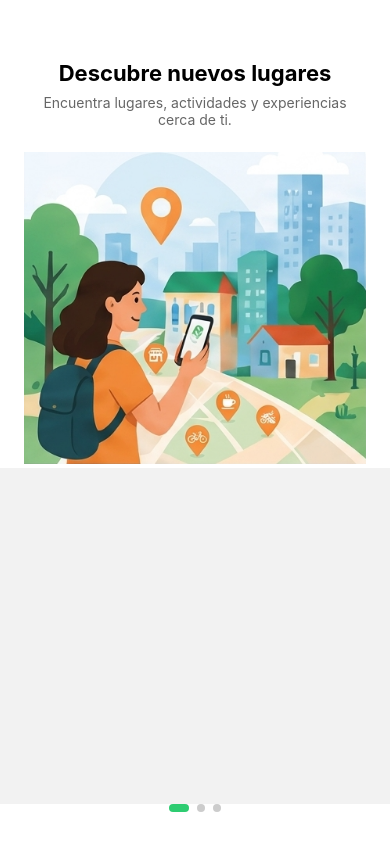
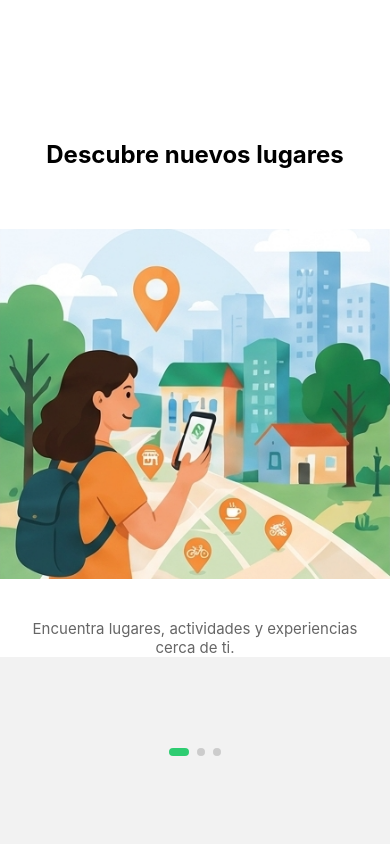
Before and after one commit to MiloDS/Proyect_PlanIT, a React Native app: screen /Intro in a window 390 px wide. Built offline with nearby package versions, Linux system fonts and the light colour scheme.

Commit message:
fix(intro): correct spacing between image, text, and dots

```diff
--- a/src/screens/IntroScreen.tsx
+++ b/src/screens/IntroScreen.tsx
@@ -1,5 +1,15 @@
 import { useRef, useState } from 'react';
-import { StyleSheet, View, Text, Image, Pressable, FlatList, Dimensions, NativeSyntheticEvent, NativeScrollEvent} from 'react-native';
+import {
+  StyleSheet,
+  View,
+  Text,
+  Image,
+  Pressable,
+  FlatList,
+  Dimensions,
+  NativeSyntheticEvent,
+  NativeScrollEvent,
+} from 'react-native';
 import { useSafeAreaInsets } from 'react-native-safe-area-context';
 import { AppStackParamList } from '../types/navigation';
 import { NativeStackScreenProps } from '@react-navigation/native-stack';
@@ -31,10 +41,10 @@ const slides = [
 
 function Slide({ item }: { item: typeof slides[0] }) {
   return (
-    <View style={styles.slide}>
+    <View style={[styles.slide, { width }]}>
       <Text style={styles.title}>{item.title}</Text>
+      <Image source={item.image} style={styles.image} />
       <Text style={styles.text}>{item.text}</Text>
-      <Image source={item.image} style={styles.image} />
     </View>
   );
 }
@@ -50,7 +60,7 @@ export function IntroScreen({ navigation }: Props) {
   };
 
   return (
-    <View style={{ flex: 1 }}>
+    <View style={{ flex: 1}}>
       <FlatList
         ref={flatListRef}
         data={slides}
@@ -60,14 +70,9 @@ export function IntroScreen({ navigation }: Props) {
         onScroll={handleScroll}
         scrollEventThrottle={16}
         keyExtractor={(item) => item.key}
-        renderItem={({ item }) => (
-          <View style={{ width }}>
-            <Slide item={item} />
-          </View>
-        )}
+        renderItem={({ item }) => <Slide item={item} />}
       />
 
-      <View style={[styles.paginationContainer, { paddingBottom: insets.bottom + 16 }]}>
       <View style={styles.dotsRow}>
         {slides.map((_, index) => (
           <View
@@ -77,10 +82,20 @@ export function IntroScreen({ navigation }: Props) {
         ))}
       </View>
 
+      <View style={[styles.actions, { paddingBottom: insets.bottom + 16 }]}>
         {activeIndex === slides.length - 1 && (
+          <>
             <Pressable style={styles.button} onPress={() => navigation.navigate('Home')}>
               <Text style={styles.buttonText}>Comenzar</Text>
             </Pressable>
+
+            <Text style={styles.loginPrompt}>
+              ¿Ya tienes cuenta?{' '}
+              <Text style={styles.loginLink} onPress={() => navigation.navigate('Login')}>
+                Inicia sesión
+              </Text>
+            </Text>
+          </>
         )}
       </View>
     </View>
@@ -89,37 +104,34 @@ export function IntroScreen({ navigation }: Props) {
 
 const styles = StyleSheet.create({
   slide: {
-    flex: 1,
-    alignItems: 'center',
-    paddingTop: 60,
-    paddingHorizontal: 24,
     backgroundColor: '#fff',
   },
   title: {
-    fontSize: 22,
+    fontSize: 24,
     fontWeight: 'bold',
     textAlign: 'center',
+    paddingTop: 40,
+    paddingHorizontal: 24,
+    marginTop: 100,
+    marginBottom: 40,
+  },
+  image: {
+    width,
+    height: 350,
+    resizeMode: 'cover',
+    marginTop: 20,
   },
   text: {
-    fontSize: 14,
+    fontSize: 15,
     textAlign: 'center',
     color: '#666',
-    marginTop: 8,
-    marginBottom: 20,
-  },
-  image: {
-    width: '100%',
-    height: 320,
-    resizeMode: 'contain',
-  },
-  paginationContainer: {
     paddingHorizontal: 24,
-    backgroundColor: '#fff',
+    marginTop: 40,
   },
   dotsRow: {
     flexDirection: 'row',
     justifyContent: 'center',
-    marginBottom: 16,
+    marginTop: 18,
   },
   dot: {
     backgroundColor: '#ccc',
@@ -132,6 +144,11 @@ const styles = StyleSheet.create({
     backgroundColor: '#2ecc71',
     width: 20,
   },
+  actions: {
+    flex: 1,
+    justifyContent: 'flex-end',
+    paddingHorizontal: 24,
+  },
   button: {
     backgroundColor: '#2ecc71',
     paddingVertical: 14,
@@ -143,4 +160,15 @@ const styles = StyleSheet.create({
     fontSize: 16,
     fontWeight: 'bold',
   },
+  loginPrompt: {
+    textAlign: 'center',
+    marginTop: 14,
+    fontSize: 13,
+    color: '#666',
+  },
+  loginLink: {
+    color: '#2ecc71',
+    fontWeight: 'bold',
+    textDecorationLine: 'underline',
+  },
 });
```
Lines whose indentation alone changed are shown as unchanged.
